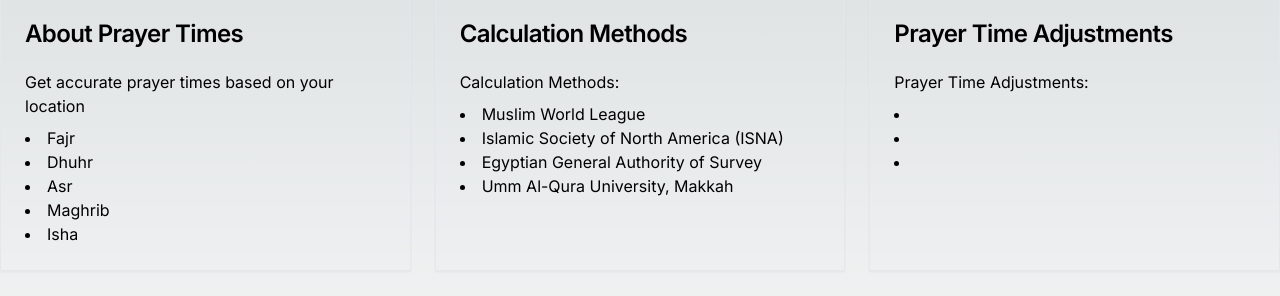
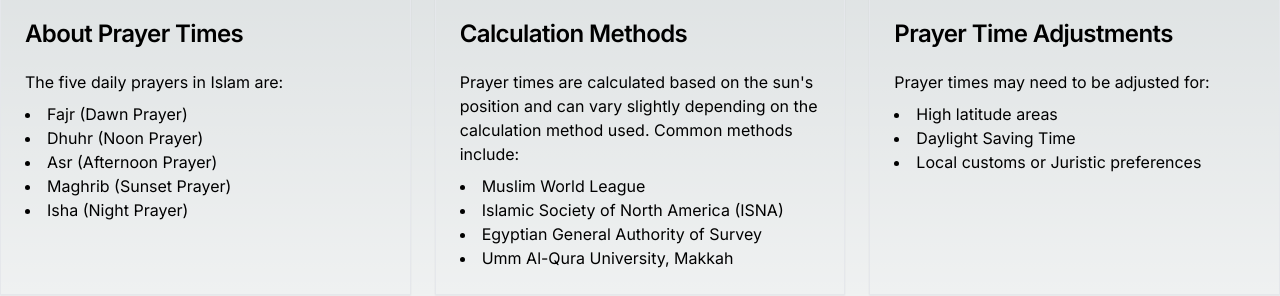
Before and after one commit to saikothasan/islamic-website, a Next.js app: page /prayer-times in a window 1280 px wide. Shown: the part 196-492 px from the top of the page. Built offline with nearby package versions, Linux system fonts and the light colour scheme; no server answers.

Commit message:
Update page.tsx

```diff
--- a/app/prayer-times/page.tsx
+++ b/app/prayer-times/page.tsx
@@ -1,9 +1,7 @@
 import type { Metadata } from "next"
 import { constructMetadata } from "../metadata.config"
-import { PrayerTimesClient } from "./client"
+import { PrayerTimesClient } from "./prayer-times-client"
 import { Card, CardHeader, CardTitle, CardContent } from "@/components/ui/card"
-import { translations } from "@/lib/translations"
-import { useLanguage } from "@/lib/language-context"
 
 export const metadata: Metadata = constructMetadata({
   title: "Prayer Times",
@@ -12,37 +10,37 @@ export const metadata: Metadata = constructMetadata({
 })
 
 export default function PrayerTimesPage() {
-  const { language } = useLanguage()
-  const t = translations[language]
-
   return (
     <div className="container py-8">
       <div className="mb-8">
-        <h1 className="text-4xl font-bold mb-2">{t.prayerTimes}</h1>
-        <p className="text-muted-foreground">{t.prayerTimesDescription}</p>
+        <h1 className="text-4xl font-bold mb-2">Prayer Times</h1>
+        <p className="text-muted-foreground">Get accurate prayer times based on your location</p>
       </div>
       <div className="grid gap-6 md:grid-cols-2 lg:grid-cols-3 mb-8">
         <Card>
           <CardHeader>
-            <CardTitle>{t.aboutPrayerTimes}</CardTitle>
+            <CardTitle>About Prayer Times</CardTitle>
           </CardHeader>
           <CardContent>
-            <p>{t.prayerTimesDescription}</p>
+            <p>The five daily prayers in Islam are:</p>
             <ul className="list-disc list-inside mt-2">
-              <li>{t.fajr}</li>
-              <li>{t.dhuhr}</li>
-              <li>{t.asr}</li>
-              <li>{t.maghrib}</li>
-              <li>{t.isha}</li>
+              <li>Fajr (Dawn Prayer)</li>
+              <li>Dhuhr (Noon Prayer)</li>
+              <li>Asr (Afternoon Prayer)</li>
+              <li>Maghrib (Sunset Prayer)</li>
+              <li>Isha (Night Prayer)</li>
             </ul>
           </CardContent>
         </Card>
         <Card>
           <CardHeader>
-            <CardTitle>{t.calculationMethods}</CardTitle>
+            <CardTitle>Calculation Methods</CardTitle>
           </CardHeader>
           <CardContent>
-            <p>{t.calculationMethods}:</p>
+            <p>
+              Prayer times are calculated based on the sun's position and can vary slightly depending on the calculation
+              method used. Common methods include:
+            </p>
             <ul className="list-disc list-inside mt-2">
               <li>Muslim World League</li>
               <li>Islamic Society of North America (ISNA)</li>
@@ -53,14 +51,14 @@ export default function PrayerTimesPage() {
         </Card>
         <Card>
           <CardHeader>
-            <CardTitle>{t.prayerTimeAdjustments}</CardTitle>
+            <CardTitle>Prayer Time Adjustments</CardTitle>
           </CardHeader>
           <CardContent>
-            <p>{t.prayerTimeAdjustments}:</p>
+            <p>Prayer times may need to be adjusted for:</p>
             <ul className="list-disc list-inside mt-2">
-              <li>{t.highLatitudeAreas}</li>
-              <li>{t.daylightSavingTime}</li>
-              <li>{t.localCustoms}</li>
+              <li>High latitude areas</li>
+              <li>Daylight Saving Time</li>
+              <li>Local customs or Juristic preferences</li>
             </ul>
           </CardContent>
         </Card>
```
